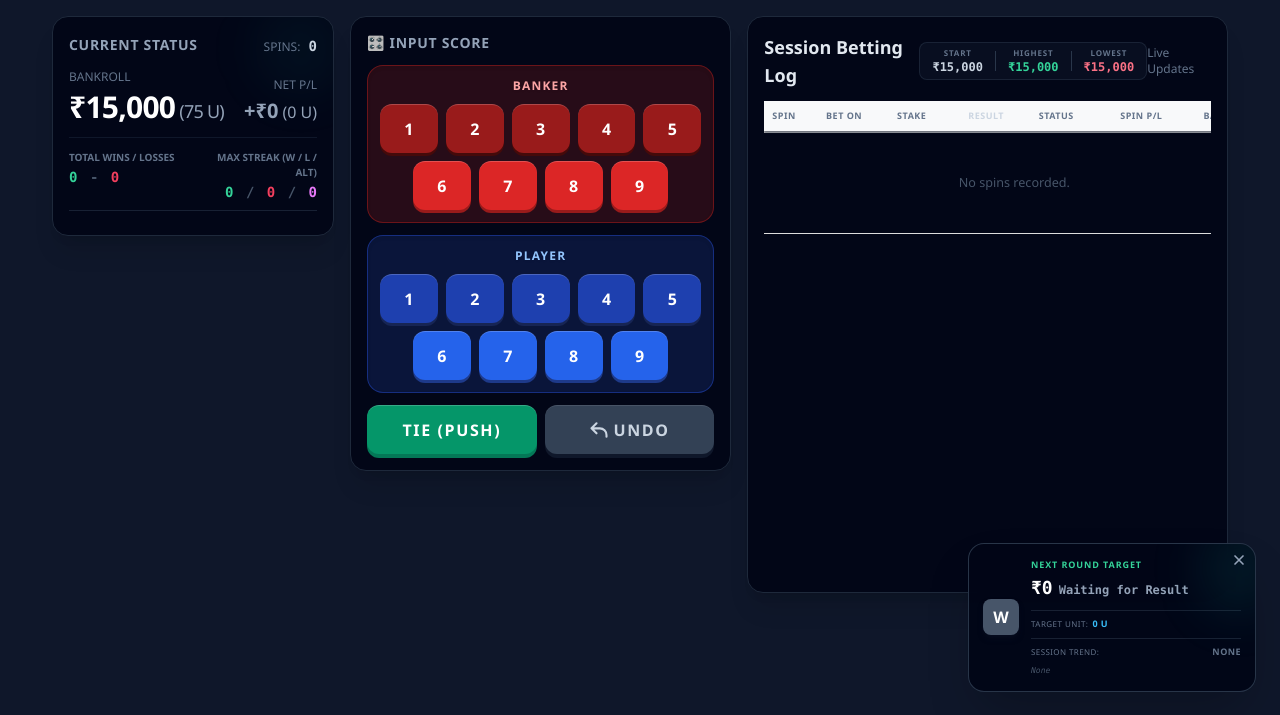
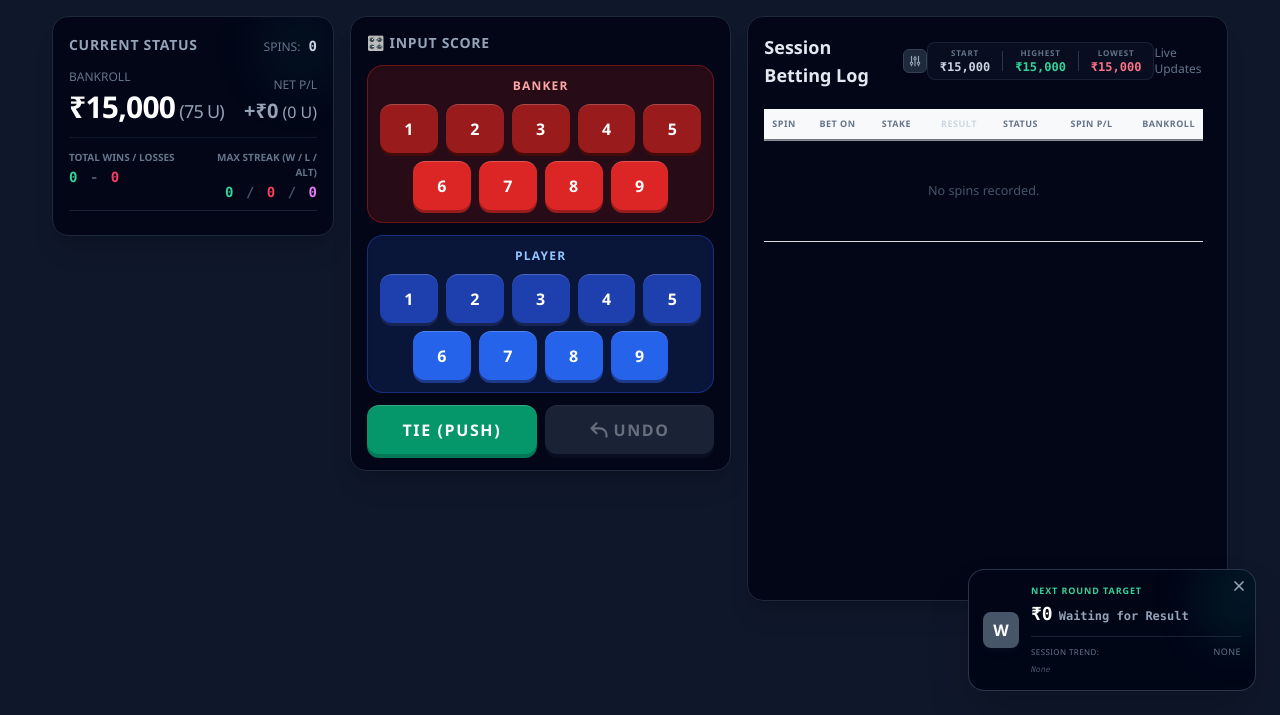
Before and after one commit to mallikambala/Malli-Baccarat-Dalembert, a Flask app: page / in a window 1280 px wide. Shown: the part 85-800 px from the top of the page. Run offline with Flask 3, Linux system fonts and the light colour scheme; data that the repository does not hold is empty; some libraries are stand-ins or nearby versions.

Commit message:
Table Personalization

```diff
--- a/static/js/script.js
+++ b/static/js/script.js
@@ -46,7 +46,6 @@ const renderNumberGrid = (lastSpunNumber = null, state) => {
 
         container.innerHTML = `
             <div class="flex flex-col gap-2.5 sm:gap-3 w-full h-full">
-                <!-- BANKER -->
                 <div class="bg-red-900/30 border border-red-800/60 rounded-2xl p-2.5 sm:p-3 shadow-inner transition-all duration-300 flex flex-col gap-1.5 sm:gap-2 w-full ${bHighlight}">
                     <div class="text-red-300 font-black text-[10px] sm:text-xs tracking-widest uppercase text-center drop-shadow-sm mb-0.5">BANKER</div>
                     <div class="grid grid-cols-10 gap-1.5 sm:gap-2 w-full">
@@ -55,7 +54,6 @@ const renderNumberGrid = (lastSpunNumber = null, state) => {
                     </div>
                 </div>
 
-                <!-- PLAYER -->
                 <div class="bg-blue-900/30 border border-blue-800/60 rounded-2xl p-2.5 sm:p-3 shadow-inner transition-all duration-300 flex flex-col gap-1.5 sm:gap-2 w-full ${pHighlight}">
                     <div class="text-blue-300 font-black text-[10px] sm:text-xs tracking-widest uppercase text-center drop-shadow-sm mb-0.5">PLAYER</div>
                     <div class="grid grid-cols-10 gap-1.5 sm:gap-2 w-full">
@@ -64,7 +62,6 @@ const renderNumberGrid = (lastSpunNumber = null, state) => {
                     </div>
                 </div>
 
-                <!-- TIE & UNDO -->
                 <div class="grid grid-cols-2 gap-1.5 sm:gap-2 mt-auto">
                     <button onclick="recordSpin('Tie')" class="w-full bg-emerald-600 hover:bg-emerald-500 text-white font-black py-2.5 sm:py-3 rounded-xl border-t border-white/20 shadow-[0_4px_0_rgb(4,120,87)] active:shadow-[0_0px_0_rgb(4,120,87)] active:translate-y-[4px] transition-all text-sm sm:text-base tracking-widest ${tHighlight}">TIE (PUSH)</button>
 
@@ -173,14 +170,7 @@ const updatePopupHUD = (state) => {
     updateTargetIndicator(indicator, colorDesc, state.next_color);
     document.getElementById('popup_bet_display').innerText = formatDisplay(state.next_bet, 'small', true);
 
-    const inrTargetEl = document.getElementById('popup_target_inr_val');
-    if (state.next_color === "Wait") {
-        if (inrTargetEl) inrTargetEl.innerHTML = `0 U`;
-    } else {
-        if (inrTargetEl) inrTargetEl.innerHTML = `${state.next_bet} U`;
-    }
-
-    let streakStr = `<span class="text-slate-500">NONE</span>`;
+    let streakStr = `<span class="text-slate-500 font-medium">NONE</span>`;
     if (state.history && state.history.length > 0) {
         let latest = state.history[0];
         let w = latest.runWin || 0;
@@ -210,7 +200,6 @@ const updatePopupHUD = (state) => {
         if (!state.history || state.history.length === 0) {
             popupTrendContainer.innerHTML = `<span class="text-[8px] text-slate-600 font-mono italic">None</span>`;
         } else {
-            // FILTER ONLY W/L for the popup box
             let wlSpins = state.history.filter(s => s.outcome === 'Win' || s.outcome === 'Loss');
 
             if (wlSpins.length === 0) {
@@ -239,6 +228,46 @@ const dismissPopup = () => {
     popupDismissed = true;
     const popup = document.getElementById('next_play_popup');
     if(popup) popup.classList.add('opacity-0', 'translate-y-12', 'pointer-events-none');
+};
+
+// COLUMN HIDE/SHOW LOGIC
+window.toggleColumnMenu = () => {
+    document.getElementById('column_menu').classList.toggle('hidden');
+};
+
+document.addEventListener('click', (e) => {
+    const menu = document.getElementById('column_menu');
+    const btn = document.getElementById('column_menu_btn');
+    if (menu && !menu.classList.contains('hidden') && !menu.contains(e.target) && btn && !btn.contains(e.target)) {
+        menu.classList.add('hidden');
+    }
+});
+
+const initColumns = () => {
+    const table = document.getElementById('log_table');
+    if(!table) return;
+
+    const savedPrefs = JSON.parse(localStorage.getItem('columnPrefs')) || {
+        'spin': true, 'bet-on': true, 'stake': true, 'result': true, 'status': true, 'spin-pnl': true, 'bankroll': true
+    };
+
+    document.querySelectorAll('.col-toggle').forEach(chk => {
+        const col = chk.value;
+        chk.checked = savedPrefs[col] !== false;
+        if (!chk.checked) table.classList.add('hide-col-' + col);
+        else table.classList.remove('hide-col-' + col);
+
+        chk.addEventListener('change', (e) => {
+            if(e.target.checked) {
+                table.classList.remove('hide-col-' + col);
+                savedPrefs[col] = true;
+            } else {
+                table.classList.add('hide-col-' + col);
+                savedPrefs[col] = false;
+            }
+            localStorage.setItem('columnPrefs', JSON.stringify(savedPrefs));
+        });
+    });
 };
 
 const updateUI = (state) => {
@@ -319,7 +348,16 @@ const updateUI = (state) => {
     const lastSpunNumber = state.history.length > 0 ? state.history[0].spun_number : null;
     renderNumberGrid(lastSpunNumber, state);
 
-    // Dynamic UNDO buttons are now handled by renderNumberGrid
+    const undoBtn = document.getElementById('undo_btn_dynamic');
+    if (undoBtn) {
+        if (state.history.length === 0) {
+            undoBtn.disabled = true;
+            undoBtn.classList.add('opacity-50', 'cursor-not-allowed');
+        } else {
+            undoBtn.disabled = false;
+            undoBtn.classList.remove('opacity-50', 'cursor-not-allowed');
+        }
+    }
 
     document.getElementById('spin_count').innerText = state.spin_count;
     document.getElementById('total_wins').innerText = state.total_wins;
@@ -434,15 +472,16 @@ const updateUI = (state) => {
             outcomeBadge = `<span class="bg-slate-800 text-slate-400 border border-slate-700 px-1.5 py-0.5 rounded text-[8px] sm:text-[9px] font-bold uppercase tracking-wider font-mono">Push</span>`;
         }
 
+        // ADDED CLASSES FOR DYNAMIC HIDING
         logRows += `
             <tr class="${rowBgClass} transition-colors">
-                <td class="py-1.5 px-2 text-slate-400 font-mono font-medium text-[10px] sm:text-[11px]">${spin.spin}</td>
-                <td class="py-1.5 px-2">${targetCell}</td>
-                <td class="py-1.5 px-2 font-mono font-medium text-slate-200 text-[10px] sm:text-xs">${formatDisplay(spin.bet_amount, 'small', true)}</td>
-                <td class="py-1.5 px-2 text-center">${spunNumberCell}</td>
-                <td class="py-1.5 px-2 text-center">${outcomeBadge}</td>
-                <td class="py-1.5 px-2 text-right font-mono ${pnlClass} text-[10px] sm:text-xs">${formatDisplay(spin.pnl, 'small', true)}</td>
-                <td class="py-1.5 px-2 text-right font-mono font-bold text-white text-[10px] sm:text-xs">${formatDisplay(spin.bankroll, 'small', true)}</td>
+                <td class="py-1.5 px-2 text-slate-400 font-mono font-medium text-[10px] sm:text-[11px] col-spin">${spin.spin}</td>
+                <td class="py-1.5 px-2 col-bet-on">${targetCell}</td>
+                <td class="py-1.5 px-2 font-mono font-medium text-slate-200 text-[10px] sm:text-xs col-stake">${formatDisplay(spin.bet_amount, 'small', true)}</td>
+                <td class="py-1.5 px-2 text-center col-result">${spunNumberCell}</td>
+                <td class="py-1.5 px-2 text-center col-status">${outcomeBadge}</td>
+                <td class="py-1.5 px-2 text-right font-mono ${pnlClass} text-[10px] sm:text-xs col-spin-pnl">${formatDisplay(spin.pnl, 'small', true)}</td>
+                <td class="py-1.5 px-2 text-right font-mono font-bold text-white text-[10px] sm:text-xs col-bankroll">${formatDisplay(spin.bankroll, 'small', true)}</td>
             </tr>
         `;
     });
@@ -523,5 +562,6 @@ window.addEventListener('DOMContentLoaded', async () => {
     try {
         const response = await fetch('/state');
         updateUI(await response.json());
+        initColumns(); // Initialize Column Toggle Checkboxes
     } catch (err) { console.error("Error pulling initial state:", err); }
 });
--- a/templates/index.html
+++ b/templates/index.html
@@ -13,6 +13,15 @@
             50% { box-shadow: 0 0 20px 5px rgba(56, 189, 156, 0.8), 0 0 8px 2px rgba(94, 234, 212, 1); transform: scale(1.15); }
         }
         .animate-intense-pulse { animation: intense-pulse 1.5s infinite; }
+
+        /* Dynamic Column Hiding Classes */
+        .hide-col-spin .col-spin { display: none; }
+        .hide-col-bet-on .col-bet-on { display: none; }
+        .hide-col-stake .col-stake { display: none; }
+        .hide-col-result .col-result { display: none; }
+        .hide-col-status .col-status { display: none; }
+        .hide-col-spin-pnl .col-spin-pnl { display: none; }
+        .hide-col-bankroll .col-bankroll { display: none; }
     </style>
 </head>
 <body class="bg-slate-900 text-slate-100 min-h-screen pb-24 relative overflow-x-hidden">
@@ -56,19 +65,16 @@
 
     <main class="w-full mx-auto px-3 sm:px-6 lg:px-8 mt-3 sm:mt-4 grid grid-cols-1 lg:grid-cols-12 gap-3 sm:gap-4 items-start">
 
-        <!-- COLUMN 1: Current Status -->
         <div class="lg:col-span-5 xl:col-span-3 space-y-3 sm:space-y-4">
             <div class="bg-slate-950 border border-slate-800 rounded-2xl p-3 sm:p-4 shadow-xl relative overflow-hidden flex flex-col h-full">
                 <div class="absolute -right-4 -top-4 w-24 h-24 bg-teal-500/5 rounded-full blur-xl pointer-events-none"></div>
-
                 <div class="flex items-center justify-between mb-3 relative z-10">
                     <h2 class="text-xs sm:text-sm font-semibold text-slate-400 uppercase tracking-wider">Current Status</h2>
                     <div class="text-right">
                         <span class="text-[10px] sm:text-xs text-slate-500">SPINS:</span>
                         <span id="spin_count" class="text-xs sm:text-sm font-bold text-slate-300 font-mono ml-1">0</span>
                     </div>
-                </div> <!-- /Missing Div Fixed Here -->
-
+                </div>
                 <div class="space-y-3 relative z-10">
                     <div class="flex justify-between items-end">
                         <div>
@@ -110,15 +116,14 @@
                             <h3 id="status_title" class="font-bold text-xs sm:text-sm"></h3>
                             <p id="status_msg" class="text-[9px] opacity-90 mt-0.5"></p>
                         </div>
-                    </div> <!-- /Missing Div Fixed Here -->
+                    </div>
                     <button onclick="continueSession()" class="w-full py-1 bg-slate-900/40 hover:bg-slate-900/80 text-white text-[9px] font-bold tracking-wider uppercase rounded shadow transition-all border border-current opacity-80 hover:opacity-100">Continue Playing</button>
                 </div>
             </div>
         </div>
 
-        <!-- COLUMN 2: Input Keypad -->
         <div class="lg:col-span-7 xl:col-span-4 space-y-3 sm:space-y-4">
-            <div class="bg-slate-950 border border-slate-800 rounded-2xl p-3 sm:p-4 shadow-xl flex flex-col h-full">
+            <div class="bg-slate-950 border border-slate-800 rounded-2xl p-3 sm:p-4 shadow-xl flex flex-col">
                 <div class="flex items-center justify-between mb-2 sm:mb-3">
                     <h2 id="grid_title" class="text-xs sm:text-sm font-semibold text-slate-400 uppercase tracking-wider">🎛️ Input Score</h2>
                 </div>
@@ -126,12 +131,29 @@
             </div>
         </div>
 
-        <!-- COLUMN 3: Session Betting Log -->
         <div class="lg:col-span-12 xl:col-span-5 space-y-3 sm:space-y-4">
             <div class="bg-slate-950 border border-slate-800 rounded-2xl p-3 sm:p-4 shadow-xl flex flex-col h-full">
 
                 <div class="flex items-center justify-between mb-3">
-                    <h2 class="text-base sm:text-lg font-bold text-slate-200 hidden sm:block">Session Betting Log</h2>
+                    <div class="flex items-center space-x-2">
+                        <h2 class="text-base sm:text-lg font-bold text-slate-200 hidden sm:block">Session Betting Log</h2>
+
+                        <!-- COLUMN CUSTOMIZER MENU -->
+                        <div class="relative">
+                            <button id="column_menu_btn" onclick="toggleColumnMenu()" class="text-slate-400 hover:text-white transition-colors p-1 rounded-md bg-slate-800 hover:bg-slate-700 border border-slate-700 shadow-sm" title="Customize Columns">
+                                <svg xmlns="http://www.w3.org/2000/svg" class="h-3.5 w-3.5" fill="none" viewBox="0 0 24 24" stroke="currentColor"><path stroke-linecap="round" stroke-linejoin="round" stroke-width="2" d="M12 6V4m0 2a2 2 0 100 4m0-4a2 2 0 110 4m-6 8a2 2 0 100-4m0 4a2 2 0 110-4m0 4v2m0-6V4m6 6v10m6-2a2 2 0 100-4m0 4a2 2 0 110-4m0 4v2m0-6V4" /></svg>
+                            </button>
+                            <div id="column_menu" class="hidden absolute left-0 mt-2 w-36 bg-slate-800 border border-slate-700 rounded-lg shadow-2xl z-50 p-2 text-[10px] sm:text-xs font-medium text-slate-300">
+                                <label class="flex items-center space-x-2 p-1.5 hover:bg-slate-700 rounded cursor-pointer"><input type="checkbox" class="col-toggle" value="spin" checked><span>Spin</span></label>
+                                <label class="flex items-center space-x-2 p-1.5 hover:bg-slate-700 rounded cursor-pointer"><input type="checkbox" class="col-toggle" value="bet-on" checked><span>Bet On</span></label>
+                                <label class="flex items-center space-x-2 p-1.5 hover:bg-slate-700 rounded cursor-pointer"><input type="checkbox" class="col-toggle" value="stake" checked><span>Stake</span></label>
+                                <label class="flex items-center space-x-2 p-1.5 hover:bg-slate-700 rounded cursor-pointer"><input type="checkbox" class="col-toggle" value="result" checked><span>Result</span></label>
+                                <label class="flex items-center space-x-2 p-1.5 hover:bg-slate-700 rounded cursor-pointer"><input type="checkbox" class="col-toggle" value="status" checked><span>Status</span></label>
+                                <label class="flex items-center space-x-2 p-1.5 hover:bg-slate-700 rounded cursor-pointer"><input type="checkbox" class="col-toggle" value="spin-pnl" checked><span>Spin P/L</span></label>
+                                <label class="flex items-center space-x-2 p-1.5 hover:bg-slate-700 rounded cursor-pointer"><input type="checkbox" class="col-toggle" value="bankroll" checked><span>Bankroll</span></label>
+                            </div>
+                        </div>
+                    </div>
 
                     <div class="flex items-center space-x-2 sm:space-x-3 bg-slate-900/50 rounded-lg px-2 sm:px-3 py-1 border border-slate-800/80 mx-auto sm:mx-0">
                         <div class="flex flex-col items-center">
@@ -153,17 +175,17 @@
                     <span class="text-[10px] sm:text-xs text-slate-500 hidden sm:block">Live Updates</span>
                 </div>
 
-                <div class="overflow-y-auto h-[400px] sm:h-[475px] custom-scrollbar pr-2">
-                    <table class="w-full text-left border-collapse min-w-[500px]">
+                <div class="overflow-y-auto h-[400px] sm:h-[475px] custom-scrollbar pr-2 mt-2">
+                    <table id="log_table" class="w-full text-left border-collapse min-w-[300px]">
                         <thead class="sticky top-0 bg-slate-950 z-10 shadow-sm shadow-slate-900/50">
                             <tr class="border-b border-slate-800 text-slate-500 text-[10px] font-semibold uppercase tracking-wider">
-                                <th class="py-2 px-2">Spin</th>
-                                <th class="py-2 px-2">Bet On</th>
-                                <th class="py-2 px-2">Stake</th>
-                                <th class="py-2 px-2 text-center text-slate-300">Result</th>
-                                <th class="py-2 px-2 text-center">Status</th>
-                                <th class="py-2 px-2 text-right">Spin P/L</th>
-                                <th class="py-2 px-2 text-right">Bankroll</th>
+                                <th class="py-2 px-2 col-spin">Spin</th>
+                                <th class="py-2 px-2 col-bet-on">Bet On</th>
+                                <th class="py-2 px-2 col-stake">Stake</th>
+                                <th class="py-2 px-2 text-center text-slate-300 col-result">Result</th>
+                                <th class="py-2 px-2 text-center col-status">Status</th>
+                                <th class="py-2 px-2 text-right col-spin-pnl">Spin P/L</th>
+                                <th class="py-2 px-2 text-right col-bankroll">Bankroll</th>
                             </tr>
                         </thead>
                         <tbody id="log_body" class="divide-y divide-slate-900 text-sm text-slate-300">
@@ -190,13 +212,8 @@
                         <span id="popup_color_desc" class="text-[10px] sm:text-xs font-semibold text-slate-400 truncate">Waiting for Result</span>
                     </div>
 
-                    <div class="mt-2 flex flex-col gap-0.5 border-t border-slate-800/80 pt-1.5">
-                        <div id="popup_target_inr" class="text-[9px] uppercase font-semibold tracking-wider text-sky-400">
-                            <span class="text-slate-500 text-[8px] font-medium mr-1">Target Unit:</span><span id="popup_target_inr_val">₹0</span>
-                        </div>
-
-                        <!-- RECENT TREND IN POPUP MERGED WITH STREAK -->
-                        <div id="popup_trend" class="mt-1.5 pt-1.5 border-t border-slate-800/80">
+                    <div class="mt-2 border-t border-slate-800/80 pt-1.5">
+                        <div id="popup_trend" class="mt-0.5">
                             <div class="flex justify-between items-baseline mb-1.5">
                                 <span class="text-slate-500 text-[8px] font-medium uppercase tracking-wider">Session Trend:</span>
                                 <span id="popup_current_streak_val" class="text-[9px] uppercase font-bold tracking-wider">NONE</span>
@@ -212,6 +229,6 @@
         </div>
     </div>
 
-    <script src="{{ url_for('static', filename='js/script.js') }}?v=19"></script>
+    <script src="{{ url_for('static', filename='js/script.js') }}?v=25"></script>
 </body>
 </html>
```
